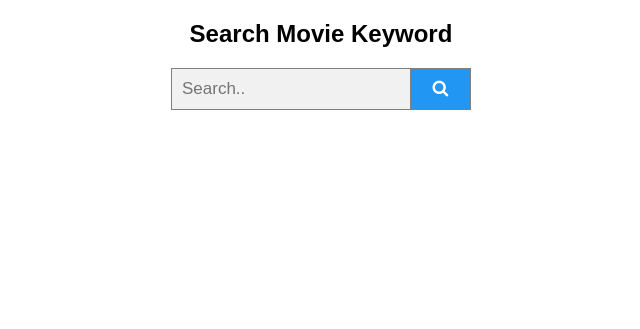
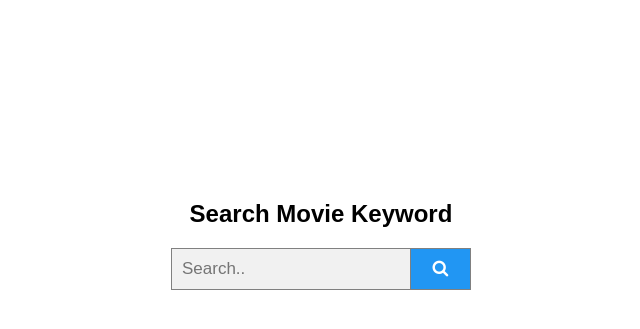
Before and after one commit to farizkiyazid/Sparkuy, a Flask app: page / in a window 1280 px wide. Shown: the top 329 px of the page, without its empty margins (319-959 px from the left). Run offline with Flask 2, Linux system fonts and the light colour scheme.

Commit message:
benerin ui

```diff
--- a/app/templates/index.html
+++ b/app/templates/index.html
@@ -48,7 +48,7 @@
 
 <body>
 
-    <h2 style="text-align: center">Search Movie Keyword</h2>
+    <h2 style="text-align: center; margin-top: 200px">Search Movie Keyword</h2>
 
     <form class="example" action="/search" method="post" style="margin:auto;max-width:300px">
         <input type="text" placeholder="Search.." name="searchKey">
```
